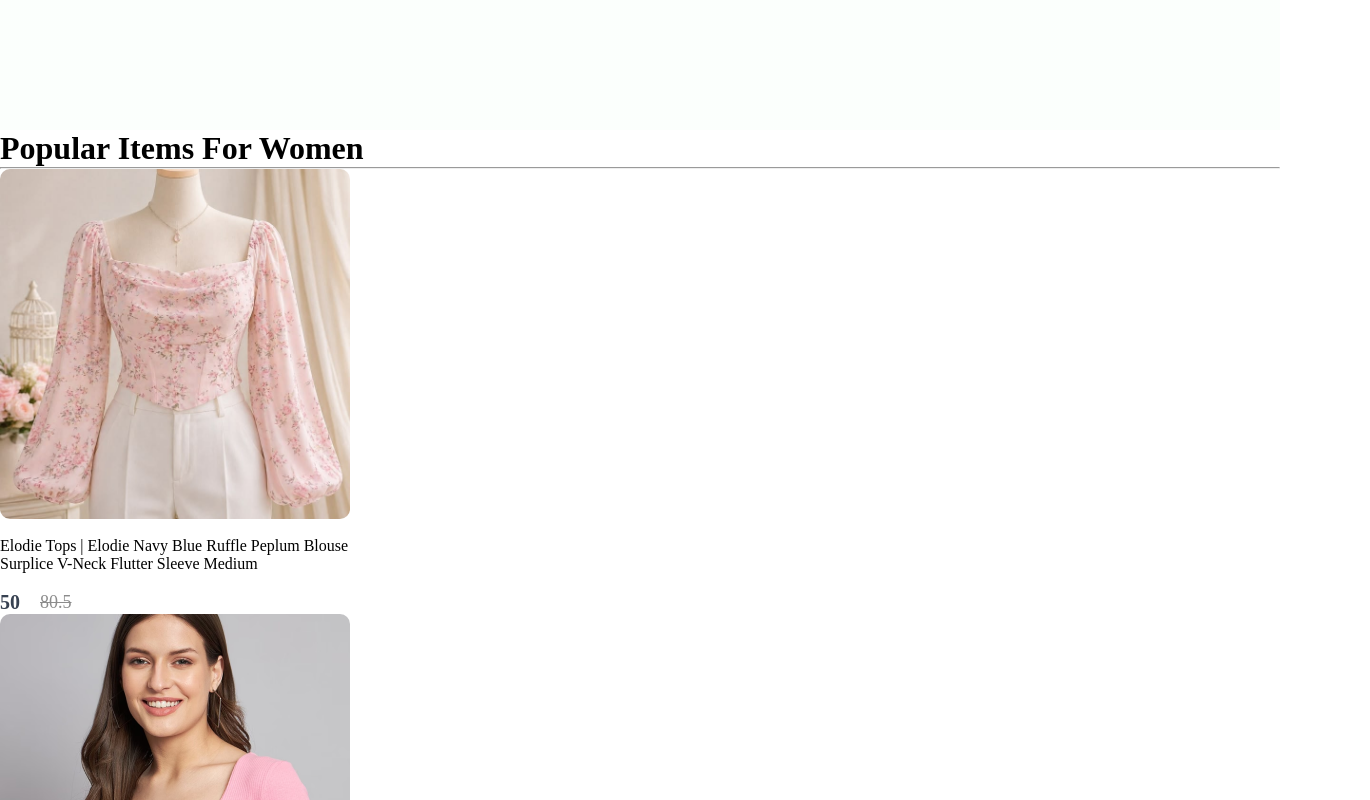
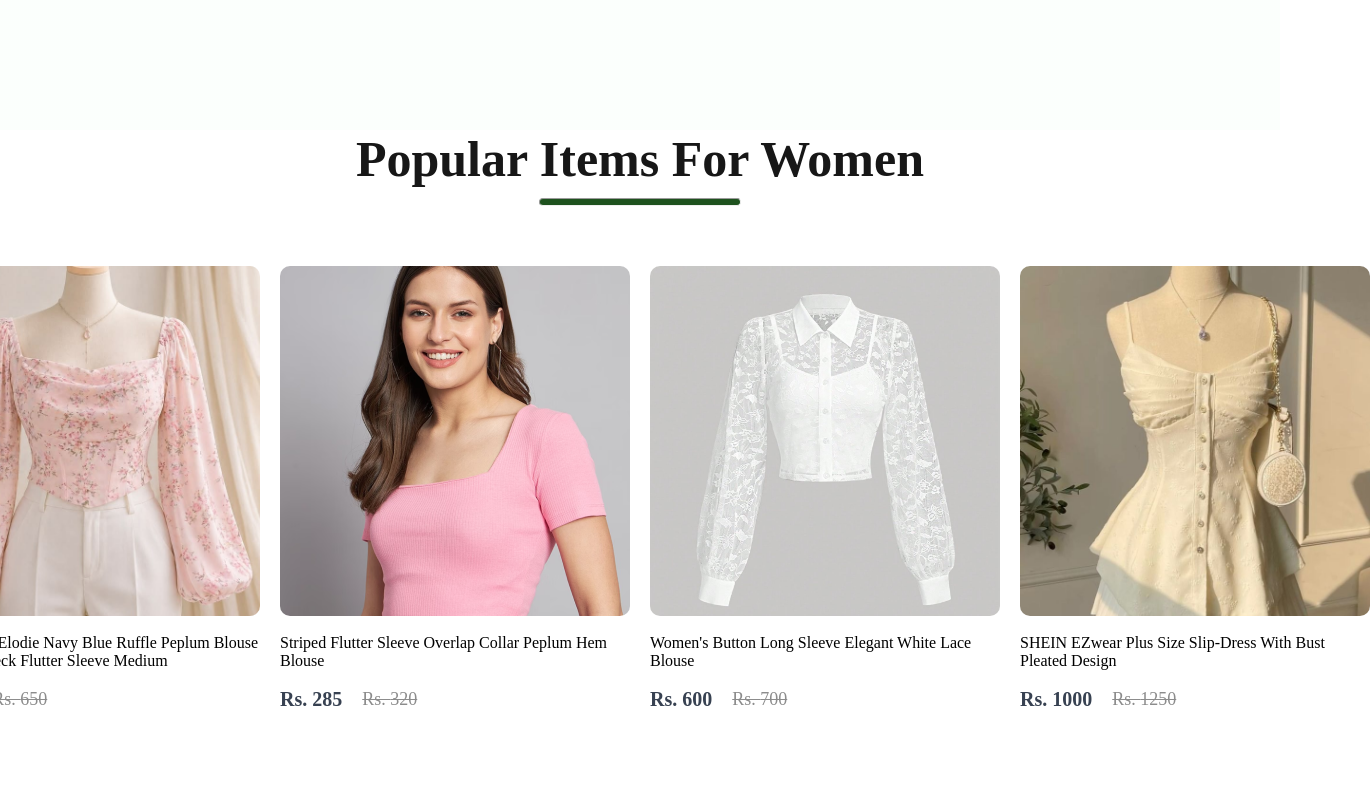
Before and after one commit to Kanchan012/E-commerce-Website, a React (Vite) app in the folder Frontend/: page / in a window 1280 px wide. Shown: the part 760-1560 px from the top of the page, 1370 px wide, since content can reach past the window. Built offline with nearby package versions, Linux system fonts and the light colour scheme.

Commit message:
made changes in item.jsx and data.js file also added css in popular folder

```diff
--- a/Frontend/src/Components/Item/Item.jsx
+++ b/Frontend/src/Components/Item/Item.jsx
@@ -6,10 +6,10 @@ const Item = (props) => {
        <p>{props.name}</p>
        <div className="item-prices">
         <div className="item-price-new">
-            {props.new_price}
+           Rs. {props.new_price}
         </div>
         <div className="item-price-old">
-            {props.old_price}
+            Rs. {props.old_price}
         </div>
        </div>
     </div>
--- a/Frontend/src/Components/Popular/Popular.css
+++ b/Frontend/src/Components/Popular/Popular.css
@@ -0,0 +1,23 @@
+.popular{
+    display: flex;
+    flex-direction:column;
+    align-items: center;
+    gap: 10px;
+    height: 90vh;
+}
+.popular h1{
+    color: #171717;
+    font-size: 50px;
+    font-weight: 600;
+}
+.popular hr{
+    width: 200px;
+    height: 6px;
+    border-radius: 10px;
+    background: rgb(30, 82, 30);
+}
+.popular-item{
+    margin-top: 50px;
+    display: flex;
+    gap: 20px;
+}
--- a/Frontend/src/Components/assets/data.js
+++ b/Frontend/src/Components/assets/data.js
@@ -8,26 +8,26 @@ let data_product = [
     id:1,
     name:"Elodie Tops | Elodie Navy Blue Ruffle Peplum Blouse Surplice V-Neck Flutter Sleeve Medium ",
     image:p1_img,
-    new_price:50.00,
-    old_price:80.50,
+    new_price:550.00,
+    old_price:650.00,
   },
   {id:2,
     name:"Striped Flutter Sleeve Overlap Collar Peplum Hem Blouse",
     image:p2_img,
-    new_price:85.00,
-    old_price:120.50,
+    new_price:285.00,
+    old_price:320.00,
   },
   {id:3,
     name:"Women's Button Long Sleeve Elegant White Lace Blouse",
     image:p3_img,
-    new_price:60.00,
-    old_price:100.50,
+    new_price:600.00,
+    old_price:700.00,
   },
   {id:4,
     name:"SHEIN EZwear Plus Size Slip-Dress With Bust Pleated Design",
     image:p4_img,
-    new_price:100.00,
-    old_price:150.00,
+    new_price:1000.00,
+    old_price:1250.00,
   },
 ];
 
```
